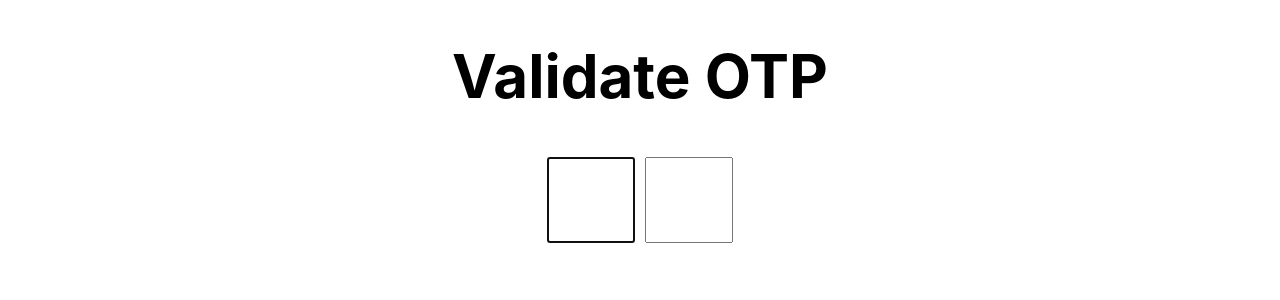
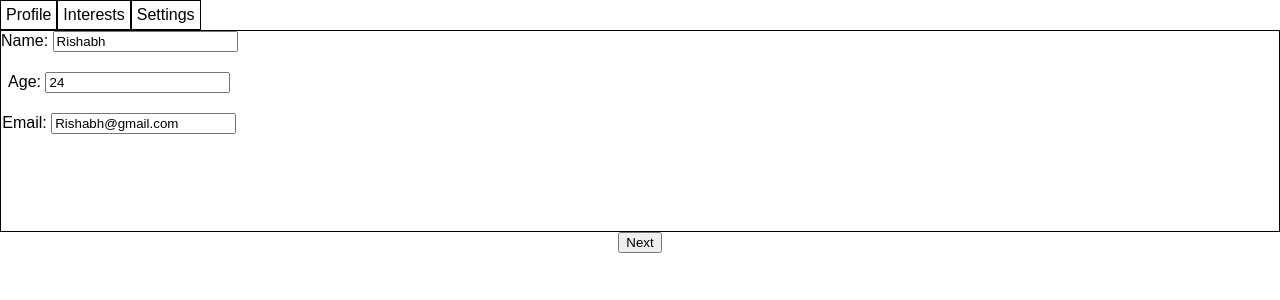
Before and after one commit to rishgupta2301/ReactJS_Machine_Coding_Questions, a React (Create React App) app: page / in a window 1280 px wide. Shown: the top 300 px of the page. Built offline with nearby package versions, Linux system fonts and the light colour scheme.

Commit message:
implemented 3-tabs-form

```diff
--- a/src/App.js
+++ b/src/App.js
@@ -8,6 +8,7 @@
 // import ThemeButton from "./components/hooks/ThemeToggleWithContext/themeButton";
 
 import ValidOtp from "./components/OTP/validOtp";
+import TabForm from "./components/tab-form/tabForm";
 
 // import { useRef } from "react";
 // import FancyInput from "./components/hooks/useImperativeHandle";
@@ -31,7 +32,9 @@ function App() {
      <button onClick={() => fancyInputRef.current.focus()}>Focus</button>
      <button onClick={() => fancyInputRef.current.clear()}>Clear</button> */}
 
-      <ValidOtp total_digits={2}/>
+      {/* <ValidOtp total_digits={2}/> */}
+
+      <TabForm />
 
 
     </div>
--- /dev/null
+++ b/src/components/tab-form/Interests.jsx
@@ -0,0 +1,54 @@
+const Interests = ({ data, setData, err }) => {
+    const { interests } = data;
+
+    const handleChange = (e, name) => {
+      setData({
+        ...data,
+        interests: e.target.checked
+          ? [...interests, e.target.name]
+          : data.interests.filter((name) => name !== e.target.name),
+      });
+    };
+    // console.log(interests);
+    return (
+      <div style={{ textAlign: "left" }}>
+        <div>
+          <label>
+            <input
+              type="checkbox"
+              name="travel"
+              checked={interests.includes("travel")}
+              onChange={handleChange}
+            />
+            Travel
+          </label>
+        </div>
+        <div>
+          <label>
+            <input
+              type="checkbox"
+              name="code"
+              checked={interests.includes("code")}
+              onChange={handleChange}
+            />
+            Code
+          </label>
+        </div>
+        <div>
+          <label>
+            <input
+              type="checkbox"
+              name="javascript"
+              className=""
+              checked={interests.includes("javascript")}
+              onChange={handleChange}
+            />
+            Javascript
+          </label>
+        </div>
+        <span style={{ color: "red", fontSize: "10px" }}>{err.interests}</span>
+      </div>
+    );
+  };
+
+  export default Interests;
--- /dev/null
+++ b/src/components/tab-form/Profile.jsx
@@ -0,0 +1,46 @@
+const Profile = ({ data, setData, err }) => {
+    const handleChange = (e) => {
+      setData({
+        ...data,
+        [e.target.id]: e.target.value,
+      });
+      // console.log(data);
+    };
+
+    return (
+      <div style={{ display: "flex", flexDirection: "column", gap: "10px" }}>
+        <div>
+          <label htmlFor="name">Name: </label>
+          <input
+            type="text"
+            id="name"
+            value={data.name}
+            onChange={(e) => handleChange(e)}
+          />
+        </div>
+        <span style={{ color: "red", fontSize: "10px" }}>{err.name}</span>
+        <div>
+          <label htmlFor="age">Age: </label>
+          <input
+            type="number"
+            id="age"
+            value={data.age}
+            onChange={(e) => handleChange(e)}
+          />
+        </div>
+        <span style={{ color: "red", fontSize: "10px" }}>{err.age}</span>
+        <div>
+          <label htmlFor="email">Email: </label>
+          <input
+            type="email"
+            id="email"
+            value={data.email}
+            onChange={(e) => handleChange(e)}
+          />
+        </div>
+        <span style={{ color: "red", fontSize: "10px" }}>{err.email}</span>
+      </div>
+    );
+  };
+
+  export default Profile;
--- /dev/null
+++ b/src/components/tab-form/Settings.jsx
@@ -0,0 +1,40 @@
+const Settings = ({ data, setData }) => {
+    const { theme } = data;
+
+    const handleChange = (e) => {
+      setData({ ...data, theme: e.target.name });
+    };
+
+    return (
+      <div>
+        <div>
+          <label>
+            <input
+              onChange={(e) => {
+                handleChange(e);
+              }}
+              type="radio"
+              name="dark"
+              checked={theme === "dark"}
+            />
+            Dark
+          </label>
+        </div>
+        <div>
+          <label>
+            <input
+              onChange={(e) => {
+                handleChange(e);
+              }}
+              type="radio"
+              name="light"
+              checked={theme === "light"}
+            />
+            Light
+          </label>
+        </div>
+      </div>
+    );
+  };
+
+  export default Settings;
--- /dev/null
+++ b/src/components/tab-form/tabForm.jsx
@@ -0,0 +1,114 @@
+import { useState, useEffect } from "react";
+import Interests from "./Interests";
+import Profile from "./Profile";
+import Settings from "./Settings";
+import "./tabformstyles.css";
+
+const TabForm = () => {
+  const [activeTab, setActiveTab] = useState(0);
+  const [err, setErr] = useState({});
+  const [data, setData] = useState({
+    name: "Rishabh",
+    age: 24,
+    email: "Rishabh@gmail.com",
+    interests: ["travel", "code"],
+    theme: "light",
+  });
+  const tabs = [
+    {
+      name: "Profile",
+      component: Profile,
+      validate: () => {
+        const errors = {};
+        if (!data.name || data.name.length < 2) {
+          errors.name = "Name is not valid";
+        }
+        if (!data.age || data.age < 18) {
+          errors.age = "Age is not valid";
+        }
+        if (!data.email || data.email.length < 2) {
+          errors.email = "Email is not valid";
+        }
+        setErr(errors);
+        return errors.name || errors.age || errors.email ? false : true;
+      },
+    },
+    {
+      name: "Interests",
+      component: Interests,
+      validate: () => {
+        const errors = {};
+        if (data.interests.length < 1) {
+          errors.interests = "Select at least 1 interest";
+        }
+        setErr(errors);
+        return errors.interests ? false : true;
+      },
+    },
+    {
+      name: "Settings",
+      component: Settings,
+      validate: () => {
+        return true;
+      },
+    },
+  ];
+
+  const CurrentActiveTab = tabs[activeTab]?.component;
+
+  return (
+    <div>
+      <div className="headings">
+        {tabs.map((tab, index) => {
+          return (
+            <div
+              onClick={() => setActiveTab(index)}
+              className="heading-div"
+              key={index}
+            >
+              {tab.name}
+            </div>
+          );
+        })}
+      </div>
+      <div className="container">
+        <CurrentActiveTab data={data} setData={setData} err={err} />
+      </div>
+      <div>
+        {activeTab > 0 && (
+          <button
+            onClick={() => {
+              if (tabs[activeTab].validate()) {
+                setActiveTab(activeTab - 1);
+              }
+            }}
+          >
+            Prev
+          </button>
+        )}
+        {activeTab < tabs.length - 1 && (
+          <button
+            onClick={() => {
+              if (tabs[activeTab].validate()) {
+                setActiveTab(activeTab + 1);
+              }
+            }}
+          >
+            Next
+          </button>
+        )}
+        {activeTab === tabs.length - 1 && (
+          <button
+            onClick={() => {
+              console.log(data);
+            }}
+          >
+            Submit
+          </button>
+        )}
+      </div>
+    </div>
+  );
+};
+
+export default TabForm;
--- /dev/null
+++ b/src/components/tab-form/tabformstyles.css
@@ -0,0 +1,18 @@
+.App {
+    font-family: sans-serif;
+    text-align: center;
+  }
+  .headings {
+    display: flex;
+    /* gap: 5px; */
+  }
+  .heading-div {
+    border: 1px solid black;
+    padding: 5px;
+    cursor: pointer;
+  }
+  .container {
+    display: flex;
+    border: 1px solid;
+    height: 200px;
+  }
```
